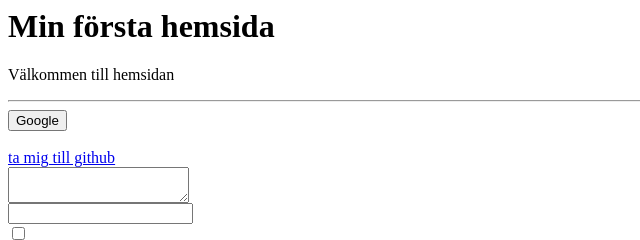
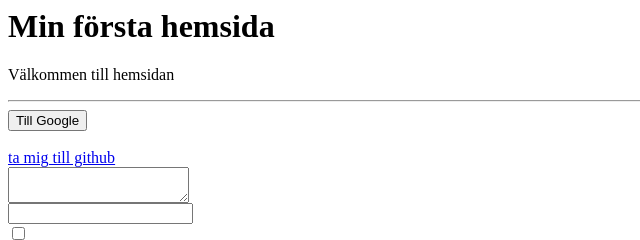
Before and after one commit to rejsby/Hemsida, a plain HTML site: page index.html in a window 1280 px wide. Shown: the top 240 px of the page, 0-640 px from the left. Drawn offline with Linux system fonts and the light colour scheme.

Commit message:
ändrade knappen

```diff
--- a/index.html
+++ b/index.html
@@ -11,7 +11,7 @@
         <hr>
         <div>
             <a href="https://google.com">
-                <button>Google</button>
+                <button>Till Google</button>
             </a>
 
             <br>
```
